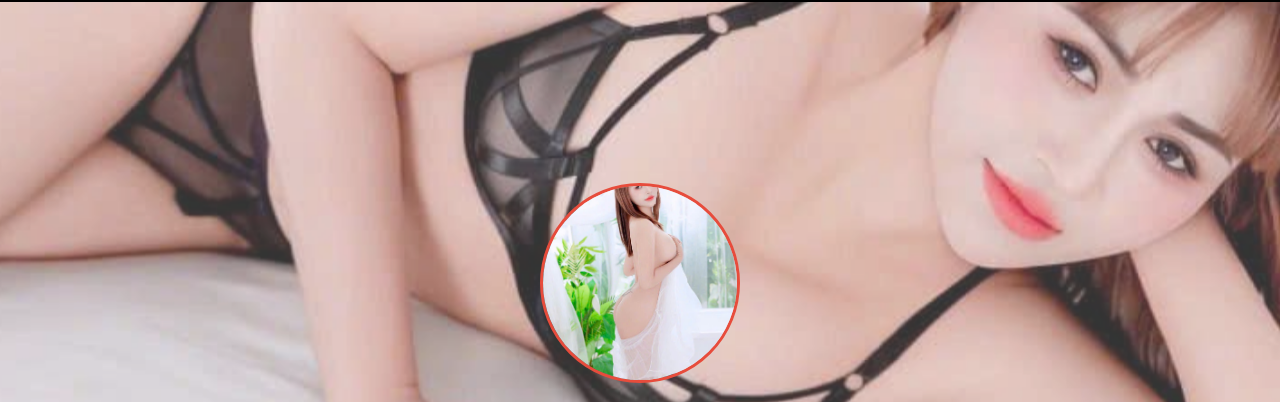
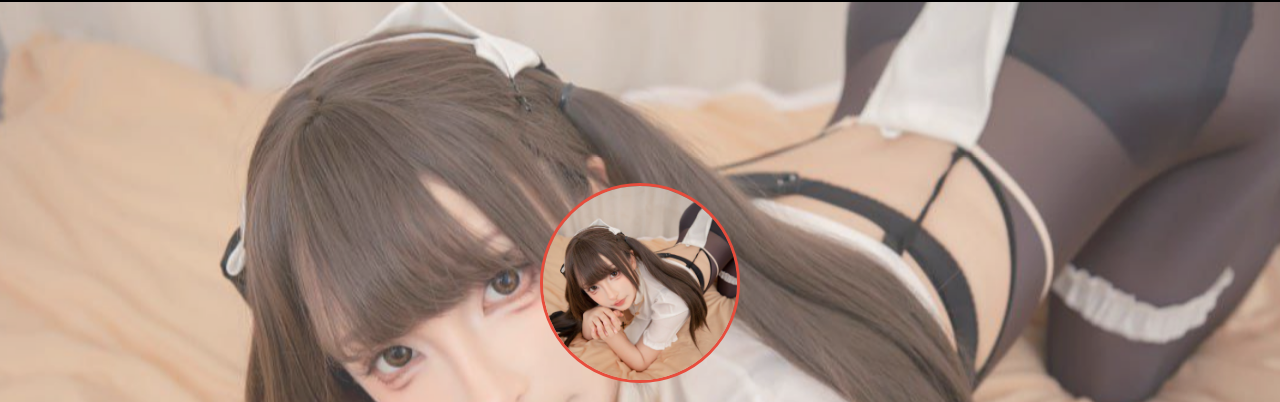
Before and after one commit to blou21/vvip-video-18, a plain HTML site: page index.html in a window 1280 px wide. Shown: the part 51-453 px from the top of the page. Drawn offline with Linux system fonts and the light colour scheme.

Commit message:
first commit

```diff
--- a/index.html
+++ b/index.html
@@ -36,7 +36,7 @@
       left: 0;
       width: 100%;
       height: 100%;
-      background: url('58.jpeg') no-repeat center;
+      background: url('1234.jpeg') no-repeat center;
       background-size: cover;
       transform: scale(1.2);
       animation: floatBackground 3s infinite ease-in-out;
@@ -133,7 +133,7 @@
   </header>
   <div class="container">
     <div class="avatar">
-      <img src="55.jpeg" alt="Avatar">
+      <img src="1234.jpeg" alt="Avatar">
     </div>
     <div class="title"> <h2>GROUP STREAMING VIDEO & CHATING 2025 </h2> </div>
     <div class="subtitle"> <h3>Join Live Chat Video Now!! </h3> </div>
```
Also changed, not shown: 1234.jpeg (added).
